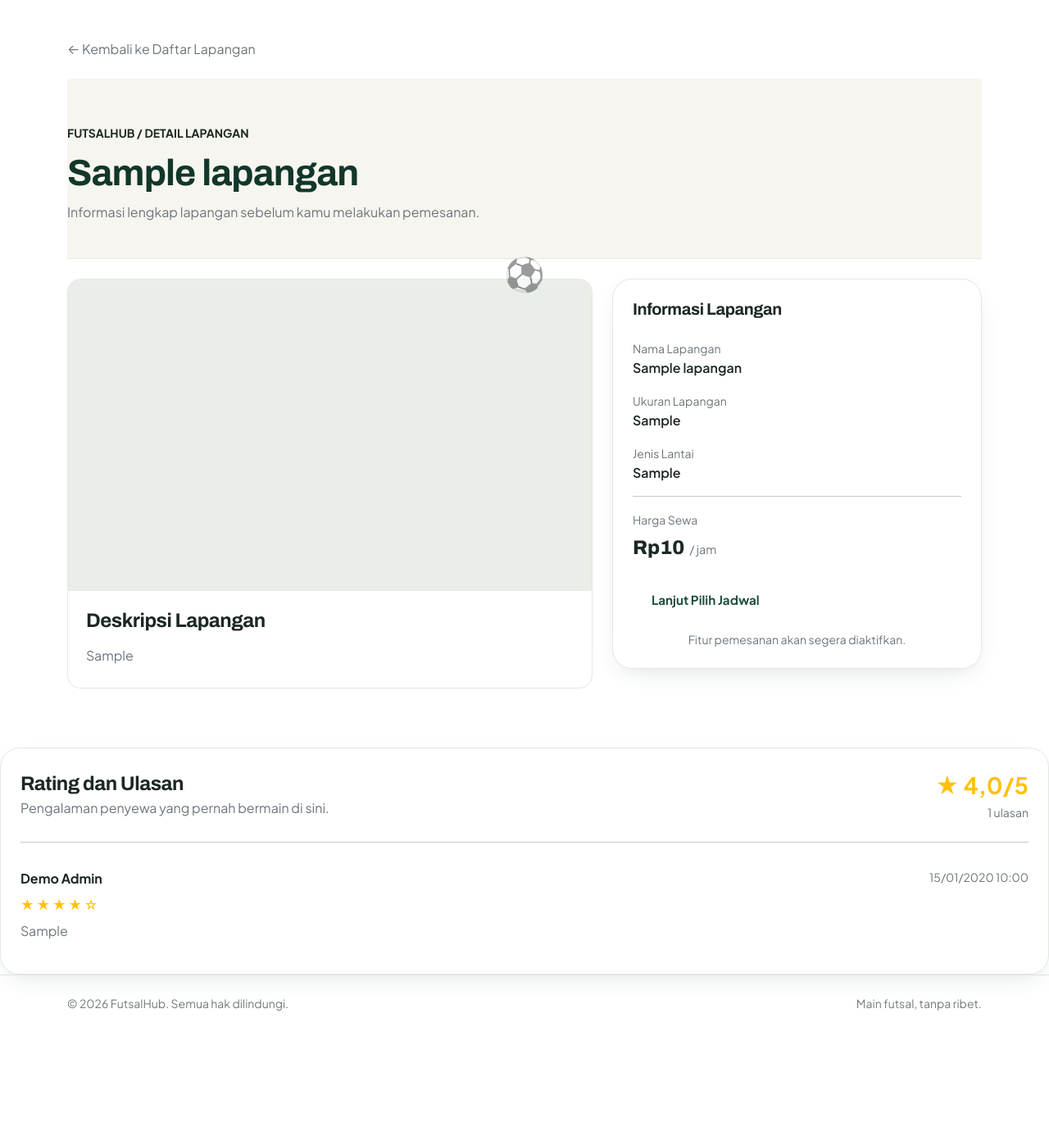
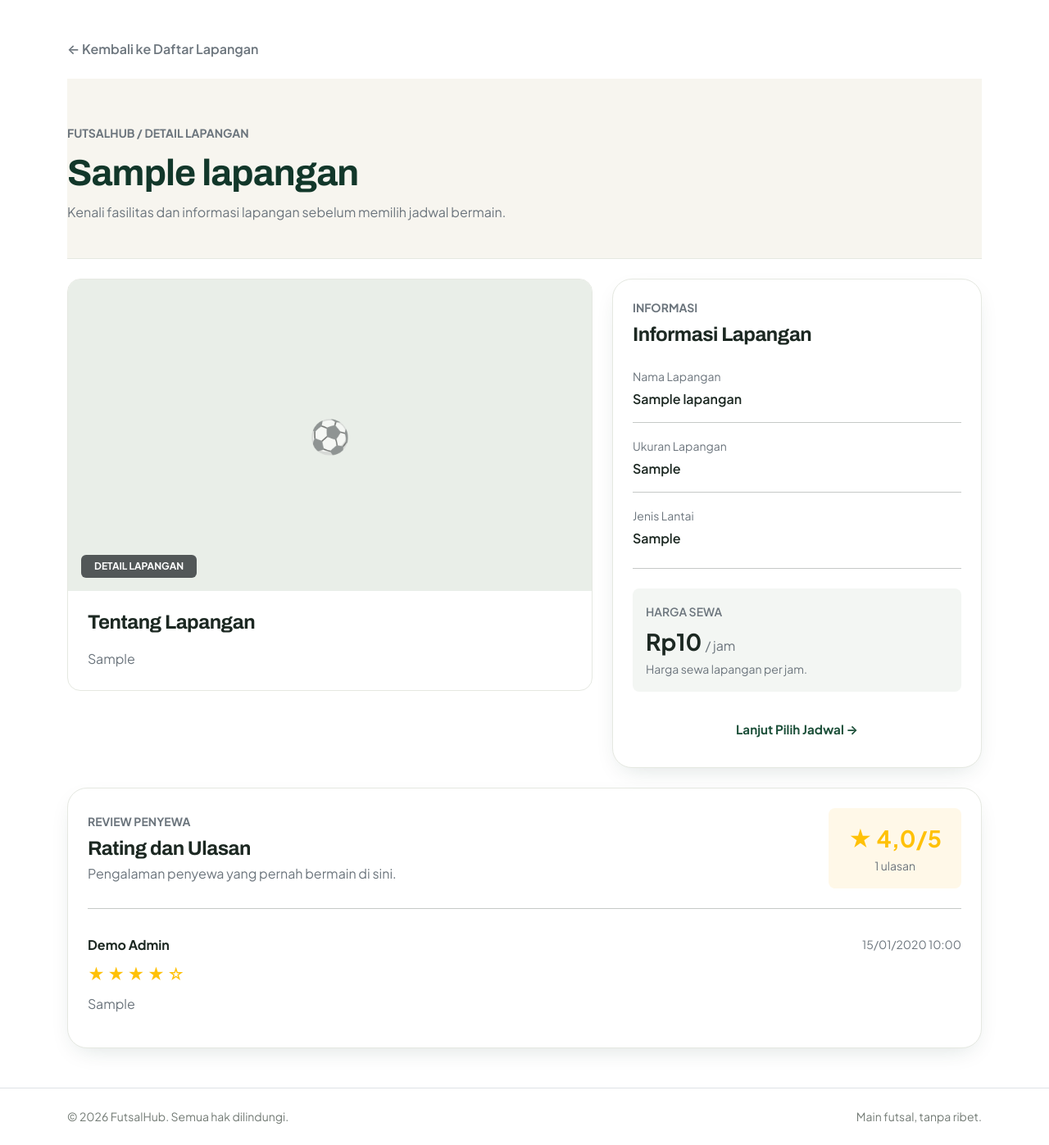
Before and after one commit to charol04louisa-hue/FutsalHub-Laravel, a Laravel app: page /penyewa/lapangan/1 in a window 1280 px wide. Shown: the part 67-1464 px from the top of the page at 82% size. Before the commit the page ends 1300 px from the top, so only its background shows below. Run offline with Laravel 12, Linux system fonts and the light colour scheme; a user stored in the database is signed in; data comes from the database, SQL or seed files in the repository; tables that the repository leaves empty hold one stand-in row (values such as "Sample post"); parts of the project's set-up code (start-up, migrations or seed data) failed here and were passed over.

Commit message:
Polish penyewa field detail page UI

```diff
--- a/resources/views/penyewa/lapangan/detail.blade.php
+++ b/resources/views/penyewa/lapangan/detail.blade.php
@@ -7,16 +7,18 @@
 
 <div class="container py-5">
 
+    {{-- Tombol Kembali --}}
     <div class="mb-4">
         <a href="{{ route('penyewa.lapangan') }}"
-           class="text-decoration-none text-secondary">
+           class="text-decoration-none text-secondary fw-semibold">
             ← Kembali ke Daftar Lapangan
         </a>
     </div>
 
+    {{-- Header Halaman --}}
     <div class="fh-page-head mb-4">
         <div>
-            <div class="text-uppercase small fw-bold mb-2">
+            <div class="text-uppercase small fw-bold mb-2 text-secondary">
                 FUTSALHUB / DETAIL LAPANGAN
             </div>
 
@@ -25,18 +27,21 @@
             </h1>
 
             <p class="text-secondary mb-0">
-                Informasi lengkap lapangan sebelum kamu melakukan pemesanan.
+                Kenali fasilitas dan informasi lapangan sebelum memilih jadwal bermain.
             </p>
         </div>
     </div>
 
-    <div class="row g-4">
+    {{-- Konten Detail Lapangan --}}
+    <div class="row g-4 align-items-start">
 
+        {{-- Foto dan Deskripsi --}}
         <div class="col-lg-7">
 
-            <div class="fh-field-card overflow-hidden">
+            <div class="fh-field-card overflow-hidden h-100">
 
-                <div style="height: 380px; background: #e9eee8;">
+                <div class="position-relative"
+                     style="height: 380px; background: #e9eee8;">
 
                     @if (
                         $lapangan->gambar &&
@@ -58,13 +63,22 @@
 
                     @endif
 
+                    <div class="position-absolute bottom-0 start-0 m-3">
+                        <span class="badge bg-dark bg-opacity-75 px-3 py-2">
+                            DETAIL LAPANGAN
+                        </span>
+                    </div>
+
                 </div>
 
-                <div class="fh-field-body">
+                <div class="fh-field-body p-4">
 
-                    <h4 class="fw-bold mb-3">Deskripsi Lapangan</h4>
+                    <h4 class="fw-bold mb-3">
+                        Tentang Lapangan
+                    </h4>
 
-                    <p class="text-secondary mb-0">
+                    <p class="text-secondary mb-0"
+                       style="line-height: 1.8;">
                         {{ $lapangan->deskripsi ?: 'Belum ada deskripsi lapangan.' }}
                     </p>
 
@@ -74,56 +88,93 @@
 
         </div>
 
+        {{-- Informasi Lapangan --}}
         <div class="col-lg-5">
 
-            <div class="fh-panel p-4 mb-4">
+            <div class="fh-panel p-4">
 
-                <h5 class="fw-bold mb-4">Informasi Lapangan</h5>
+                <div class="mb-4">
+                    <div class="text-uppercase small fw-bold text-secondary mb-2">
+                        INFORMASI
+                    </div>
 
+                    <h4 class="fw-bold mb-0">
+                        Informasi Lapangan
+                    </h4>
+                </div>
+
+                {{-- Nama Lapangan --}}
                 <div class="mb-3">
-                    <small class="text-secondary">Nama Lapangan</small>
-                    <div class="fw-semibold">
+                    <small class="text-secondary">
+                        Nama Lapangan
+                    </small>
+
+                    <div class="fw-semibold mt-1">
                         {{ $lapangan->nama_lapangan }}
                     </div>
                 </div>
 
+                <hr class="my-3">
+
+                {{-- Ukuran --}}
                 <div class="mb-3">
-                    <small class="text-secondary">Ukuran Lapangan</small>
-                    <div class="fw-semibold">
+                    <small class="text-secondary">
+                        Ukuran Lapangan
+                    </small>
+
+                    <div class="fw-semibold mt-1">
                         {{ $lapangan->ukuran ?: 'Belum tersedia' }}
                     </div>
                 </div>
 
+                <hr class="my-3">
+
+                {{-- Jenis Lantai --}}
                 <div class="mb-3">
-                    <small class="text-secondary">Jenis Lantai</small>
-                    <div class="fw-semibold">
+                    <small class="text-secondary">
+                        Jenis Lantai
+                    </small>
+
+                    <div class="fw-semibold mt-1">
                         {{ $lapangan->jenis_lantai ?: 'Belum tersedia' }}
                     </div>
                 </div>
 
-                <hr>
+                <hr class="my-4">
 
-                <div class="mb-4">
-                    <small class="text-secondary">Harga Sewa</small>
+                {{-- Harga --}}
+                <div class="p-3 rounded-3 mb-4"
+                     style="background: #f3f6f3;">
 
-                    <div class="fh-price mt-1">
-                        <strong>
+                    <small class="text-secondary fw-semibold">
+                        HARGA SEWA
+                    </small>
+
+                    <div class="mt-1 d-flex align-items-baseline flex-wrap gap-1">
+                        <strong class="fs-3 fw-bold">
                             Rp{{ number_format($lapangan->harga_per_jam, 0, ',', '.') }}
                         </strong>
-                        <span class="text-secondary">/ jam</span>
+
+                        <span class="text-secondary">
+                            / jam
+                        </span>
                     </div>
+
+                    <small class="text-secondary">
+                        Harga sewa lapangan per jam.
+                    </small>
+
                 </div>
 
-                <a
-    href="{{ route('penyewa.lapangan.jadwal', $lapangan->id) }}"
-    class="fh-btn text-decoration-none text-center"
->
-    Lanjut Pilih Jadwal
-</a>
-
-                <small class="text-secondary d-block text-center mt-3">
-                    Fitur pemesanan akan segera diaktifkan.
-                </small>
+                {{-- Tombol Pilih Jadwal --}}
+                <div class="d-flex justify-content-center">
+                    <a
+                        href="{{ route('penyewa.lapangan.jadwal', $lapangan->id) }}"
+                        class="fh-btn text-decoration-none text-center w-100"
+                    >
+                        Lanjut Pilih Jadwal →
+                    </a>
+                </div>
 
             </div>
 
@@ -131,33 +182,50 @@
 
     </div>
 
-</div>
-    {{-- Rating dan Ulasan Lapangan --}}
+    {{-- Rating dan Ulasan --}}
     <div class="fh-panel p-4 mt-4">
 
         <div class="d-flex justify-content-between align-items-center flex-wrap gap-3 mb-4">
+
             <div>
-                <h4 class="fw-bold mb-1">Rating dan Ulasan</h4>
+                <div class="text-uppercase small fw-bold text-secondary mb-2">
+                    REVIEW PENYEWA
+                </div>
+
+                <h4 class="fw-bold mb-1">
+                    Rating dan Ulasan
+                </h4>
+
                 <p class="text-secondary mb-0">
                     Pengalaman penyewa yang pernah bermain di sini.
                 </p>
             </div>
 
-            <div class="text-end">
+            {{-- Ringkasan Rating --}}
+            <div class="text-center rounded-3 px-4 py-3"
+                 style="background: #fff8e8;">
+
                 <div class="text-warning fs-3 fw-bold">
                     ★ {{ number_format($rataRataRating, 1, ',', '.') }}/5
                 </div>
+
                 <small class="text-secondary">
                     {{ $jumlahUlasan }} ulasan
                 </small>
+
             </div>
+
         </div>
 
         <hr>
 
+        {{-- Daftar Ulasan --}}
         @forelse ($ulasan as $item)
+
             <div class="py-3">
-                <div class="d-flex justify-content-between flex-wrap gap-2">
+
+                <div class="d-flex justify-content-between align-items-center flex-wrap gap-2">
+
                     <strong>
                         {{ $item->penyewa->name ?? 'Penyewa' }}
                     </strong>
@@ -165,31 +233,50 @@
                     <small class="text-secondary">
                         {{ $item->created_at?->format('d/m/Y H:i') }}
                     </small>
+
                 </div>
 
-                <div class="text-warning my-2">
+                {{-- Bintang Rating --}}
+                <div class="text-warning my-2 fs-5">
                     @for ($i = 1; $i <= 5; $i++)
                         {{ $i <= $item->rating ? '★' : '☆' }}
                     @endfor
                 </div>
 
-                <p class="text-secondary mb-0">
+                {{-- Komentar --}}
+                <p class="text-secondary mb-0"
+                   style="line-height: 1.7;">
                     {{ $item->ulasan ?: 'Tidak ada komentar tertulis.' }}
                 </p>
+
             </div>
 
             @if (!$loop->last)
                 <hr>
             @endif
+
         @empty
-            <div class="text-center py-4">
-                <div class="fs-1 mb-2">☆</div>
-                <h6 class="fw-bold">Belum Ada Ulasan</h6>
+
+            <div class="text-center py-5">
+
+                <div class="fs-1 text-secondary mb-2">
+                    ☆
+                </div>
+
+                <h6 class="fw-bold">
+                    Belum Ada Ulasan
+                </h6>
+
                 <p class="text-secondary mb-0">
                     Jadilah penyewa pertama yang memberikan rating dan ulasan.
                 </p>
+
             </div>
+
         @endforelse
 
     </div>
+
+</div>
+
 @endsection
```
